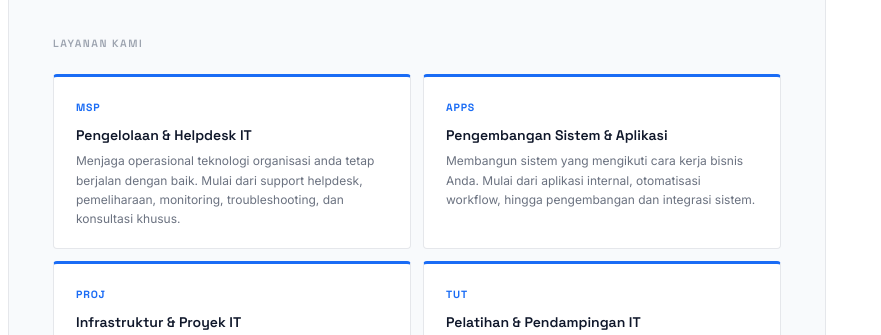
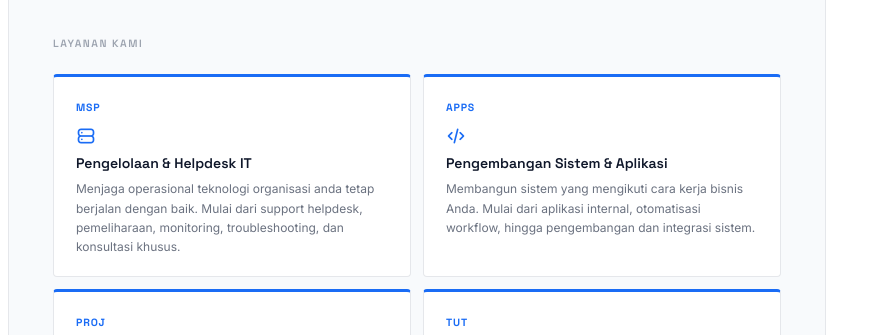
Before and after one commit to bitcs-id/brochure, a plain HTML site: page index.html in a window 1280 px wide. Shown: the part 396-731 px from the top of the page, without its empty margins (0-881 px from the left). Drawn offline with Linux system fonts and the light colour scheme.

Commit message:
Update index.html

```diff
--- a/index.html
+++ b/index.html
@@ -1,5 +1,6 @@
 
 <style>
+  @import url('https://cdn.jsdelivr.net/npm/@tabler/icons-webfont/dist/tabler-icons.min.css');
   @import url('https://fonts.googleapis.com/css2?family=Space+Grotesk:wght@400;500;600;700&family=Inter:wght@400;500&display=swap');
   .bro * { box-sizing: border-box; margin: 0; padding: 0; }
   .bro {
```
